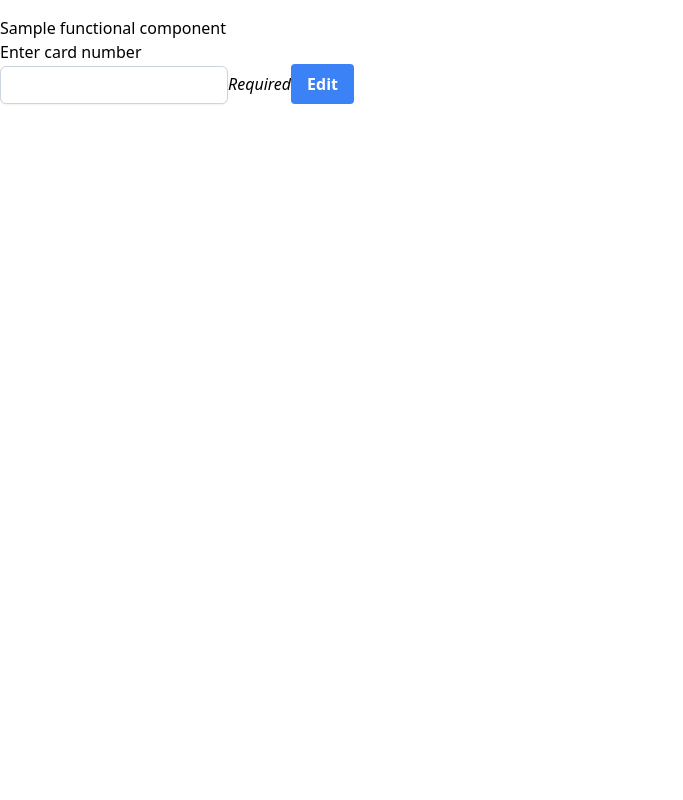
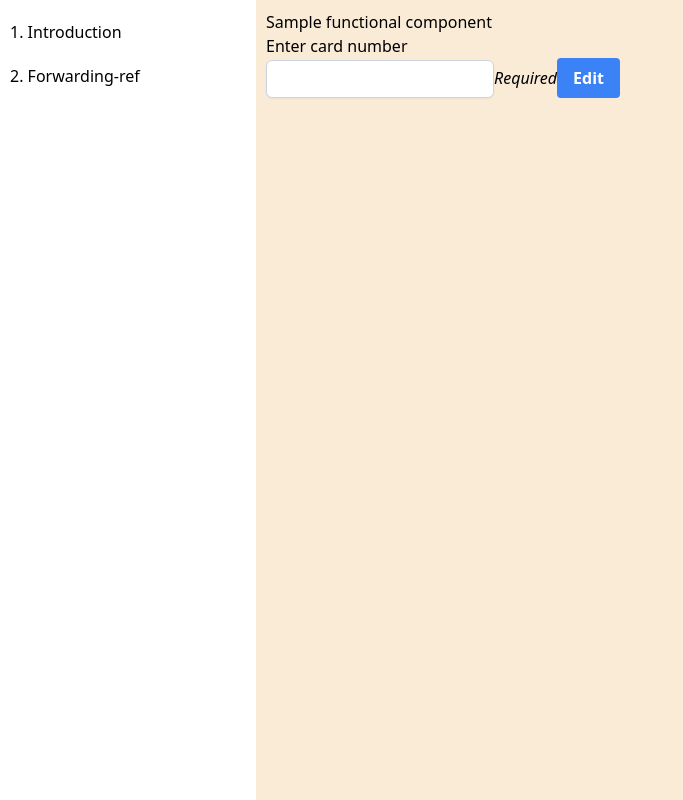
Before and after one commit to ramesh01/mastering-react-core-concepts, a React (Create React App) app: page / in a window 1280 px wide. Shown: the whole page, without its empty margins (0-683 px from the left). Built offline with nearby package versions, Linux system fonts and the light colour scheme.

Commit message:
few concepts added and changed the layout

```diff
--- a/src/App.css
+++ b/src/App.css
@@ -0,0 +1,34 @@
+html,
+body * {
+  padding: 0;
+  margin: 0;
+  font-size: 16px;
+  box-sizing: border-box;
+}
+
+html,
+body {
+  background-color: antiquewhite;
+}
+.App {
+  display: flex;
+}
+
+.sidebar-container {
+  width: 20%;
+  background-color: #fff;
+  padding: 10px;
+  height: 100vh;
+}
+
+.chapters-container {
+    padding: 10px;
+}
+.sidebar {
+
+}
+
+.sidebar-item {
+    padding: 10px 0;
+    cursor: pointer;
+}
--- a/src/App.tsx
+++ b/src/App.tsx
@@ -1,13 +1,19 @@
-import './App.css';
-import { ForwardRef } from './Chapters';
-import Introduction from './Chapters/Introduction/Introduction';
+import "./App.css";
+import { ForwardRef } from "./Chapters";
+import Introduction from "./Chapters/Introduction/Introduction";
+import Sidebar from "./Sidebar/Sidebar";
 
 function App() {
   return (
-    <div className="container mx-auto m-4">
+    <div className="container">
       <div className="App">
-        <Introduction></Introduction>
-        <ForwardRef />
+        <div className="sidebar-container">
+          <Sidebar />
+        </div>
+        <div className="chapters-container">
+          <Introduction></Introduction>
+          <ForwardRef />
+        </div>
       </div>
     </div>
   );
--- /dev/null
+++ b/src/Chapters/Components/Component.tsx
@@ -0,0 +1,9 @@
+import React from 'react'
+
+const Component = () => {
+  return (
+    <div>Simple component</div>
+  )
+}
+
+export default Component
--- /dev/null
+++ b/src/Chapters/Components/PropsAndState/PropAndState.tsx
@@ -0,0 +1,13 @@
+import React, { FC, useState } from 'react'
+
+type PropAndStateProps = {
+    name: string
+}
+const PropAndState: FC<PropAndStateProps> = ({name}) => {
+    const [value, setValue] = useState(1);
+  return (
+    <div>{name} {value} </div>
+  )
+}
+
+export default PropAndState;
--- /dev/null
+++ b/src/Sidebar/Sidebar.tsx
@@ -0,0 +1,16 @@
+import React from 'react'
+import { chaptersList } from '../util/constants';
+
+const Sidebar = () => {
+  return (
+    <div>
+        <ul className='sidebar'>
+            {chaptersList.map((el,index) => (
+                <li className='sidebar-item' key={index}>{index+1}. {el.name}</li>
+            ))}
+        </ul>
+    </div>
+  )
+}
+
+export default Sidebar;
--- /dev/null
+++ b/src/util/constants.tsx
@@ -0,0 +1,10 @@
+export const chaptersList = [
+    {
+        name: 'Introduction',
+        route: 'intro'
+    },
+    {
+        name: 'Forwarding-ref',
+        route: 'forwarding-ref'
+    }
+];
```
Also changed, not shown: 1 other file (tests, documents, lock files or other folders).
